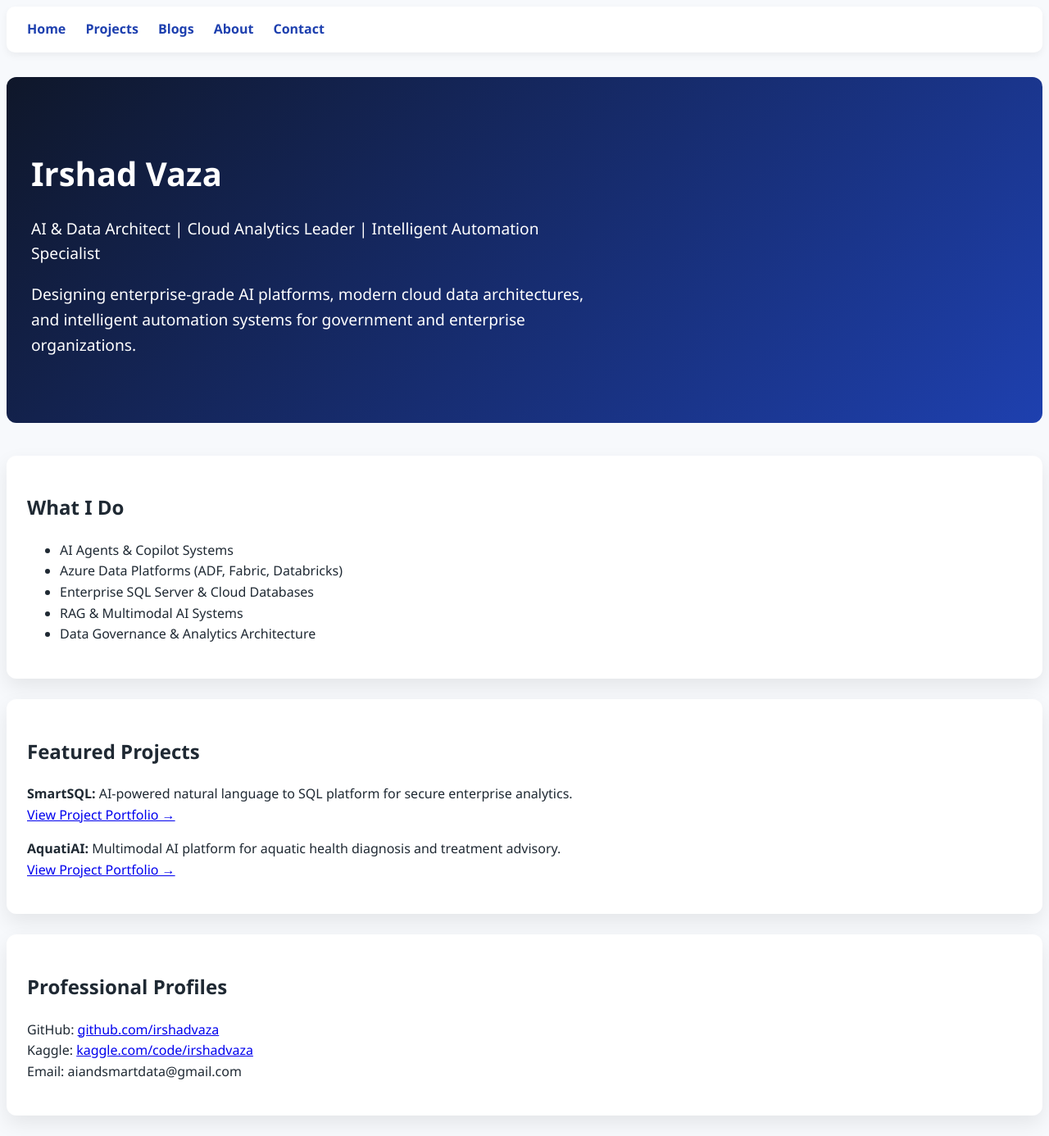
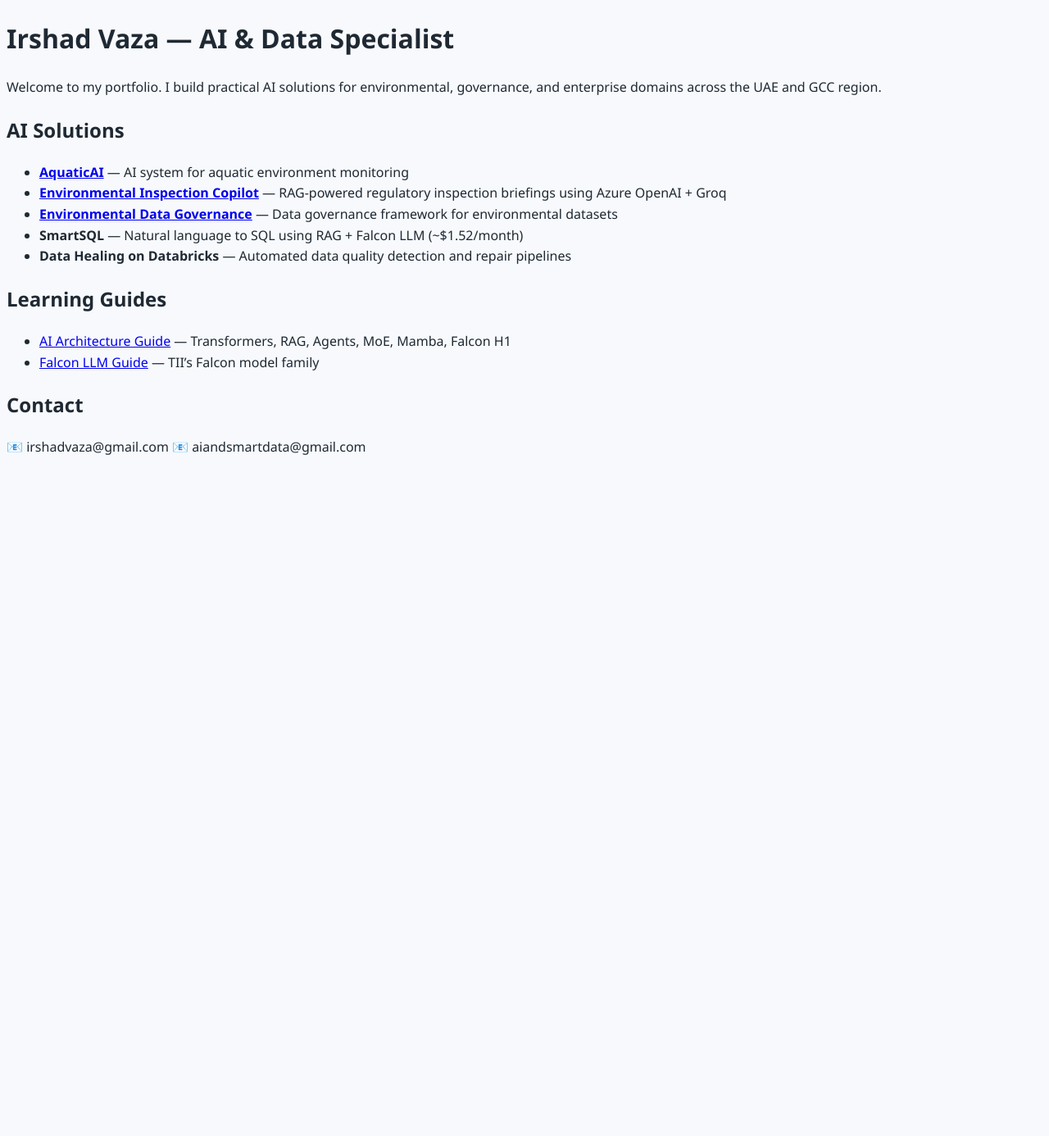
Before and after one commit to irshadvaza/irshadvaza.tech, a Jekyll site: the page built from index.md, in a window 1280 px wide. Shown: the whole page at 82% size. Built offline with Jekyll 4.4.1, drawn with Linux system fonts in a browser that asks for light colours; our own code applies the rules of GitHub Pages for plain Markdown files; after the commit the page ends 900 px from its top, so only the background shows below that.

Commit message:
Update index.md

```diff
--- a/index.md
+++ b/index.md
@@ -1,59 +1,22 @@
----
-layout: default
-title: Irshad Vaza | AI & Data Architect
----
+# Irshad Vaza — AI & Data Specialist
 
-<!-- Navbar -->
-<div class="navbar">
-  <a href="index.md">Home</a>
-  <a href="projects.md">Projects</a>
-  <a href="blogs.md">Blogs</a>
-  <a href="about.md">About</a>
-  <a href="contact.md">Contact</a>
-</div>
+Welcome to my portfolio. I build practical AI solutions for environmental,
+governance, and enterprise domains across the UAE and GCC region.
 
-<!-- Hero Section -->
-<div class="hero">
-  <h1>Irshad Vaza</h1>
-  <p>AI & Data Architect | Cloud Analytics Leader | Intelligent Automation Specialist</p>
-  <p>
-    Designing enterprise-grade AI platforms, modern cloud data architectures,
-    and intelligent automation systems for government and enterprise organizations.
-  </p>
-</div>
+## AI Solutions
 
-<!-- What I Do -->
-<div class="card">
-  <h2>What I Do</h2>
-  <ul>
-    <li>AI Agents & Copilot Systems</li>
-    <li>Azure Data Platforms (ADF, Fabric, Databricks)</li>
-    <li>Enterprise SQL Server & Cloud Databases</li>
-    <li>RAG & Multimodal AI Systems</li>
-    <li>Data Governance & Analytics Architecture</li>
-  </ul>
-</div>
+- **[AquaticAI](https://github.com/irshadvaza/AquaticAI)** — AI system for aquatic environment monitoring
+- **[Environmental Inspection Copilot](https://github.com/irshadvaza/envinspectionv01)** — RAG-powered regulatory inspection briefings using Azure OpenAI + Groq
+- **[Environmental Data Governance](https://github.com/irshadvaza/data-governance-environmental)** — Data governance framework for environmental datasets
+- **SmartSQL** — Natural language to SQL using RAG + Falcon LLM (~$1.52/month)
+- **Data Healing on Databricks** — Automated data quality detection and repair pipelines
 
-<!-- Featured Projects -->
-<div class="card">
-  <h2>Featured Projects</h2>
-  <p>
-    <strong>SmartSQL:</strong> AI-powered natural language to SQL platform for secure enterprise analytics.<br>
-    <a href="projects.md">View Project Portfolio →</a>
-  </p>
+## Learning Guides
 
-  <p>
-    <strong>AquatiAI:</strong> Multimodal AI platform for aquatic health diagnosis and treatment advisory.<br>
-    <a href="projects.md">View Project Portfolio →</a>
-  </p>
-</div>
+- [AI Architecture Guide](./learning-guides/ai-architect-guide/) — Transformers, RAG, Agents, MoE, Mamba, Falcon H1
+- [Falcon LLM Guide](./learning-guides/falcon-llm/) — TII's Falcon model family
 
-<!-- Professional Profiles -->
-<div class="card">
-  <h2>Professional Profiles</h2>
-  <p>
-    GitHub: <a href="https://github.com/irshadvaza">github.com/irshadvaza</a><br>
-    Kaggle: <a href="https://www.kaggle.com/code/irshadvaza">kaggle.com/code/irshadvaza</a><br>
-    Email: aiandsmartdata@gmail.com
-  </p>
-</div>
+## Contact
+
+📧 irshadvaza@gmail.com
+📧 aiandsmartdata@gmail.com
```
